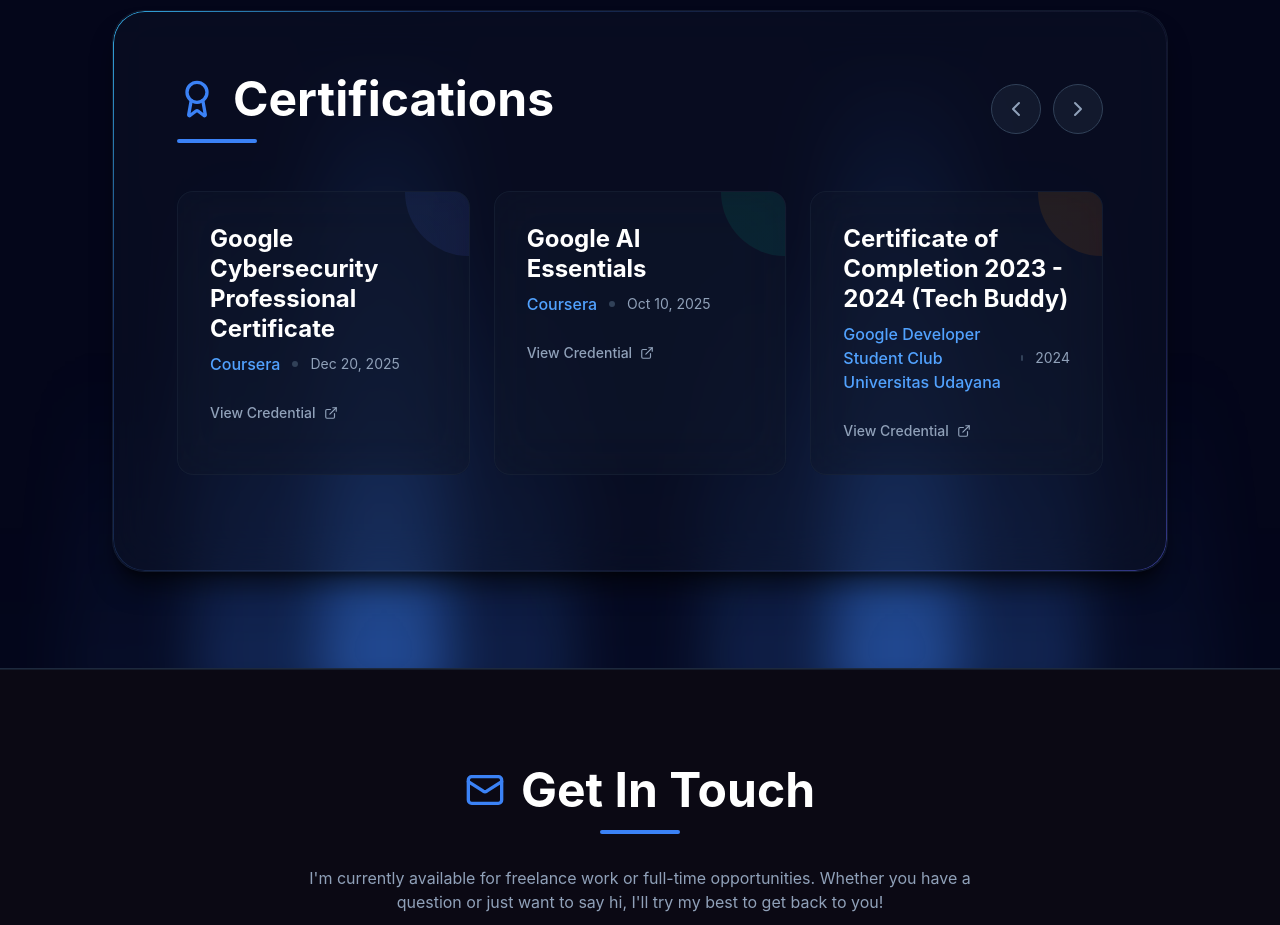
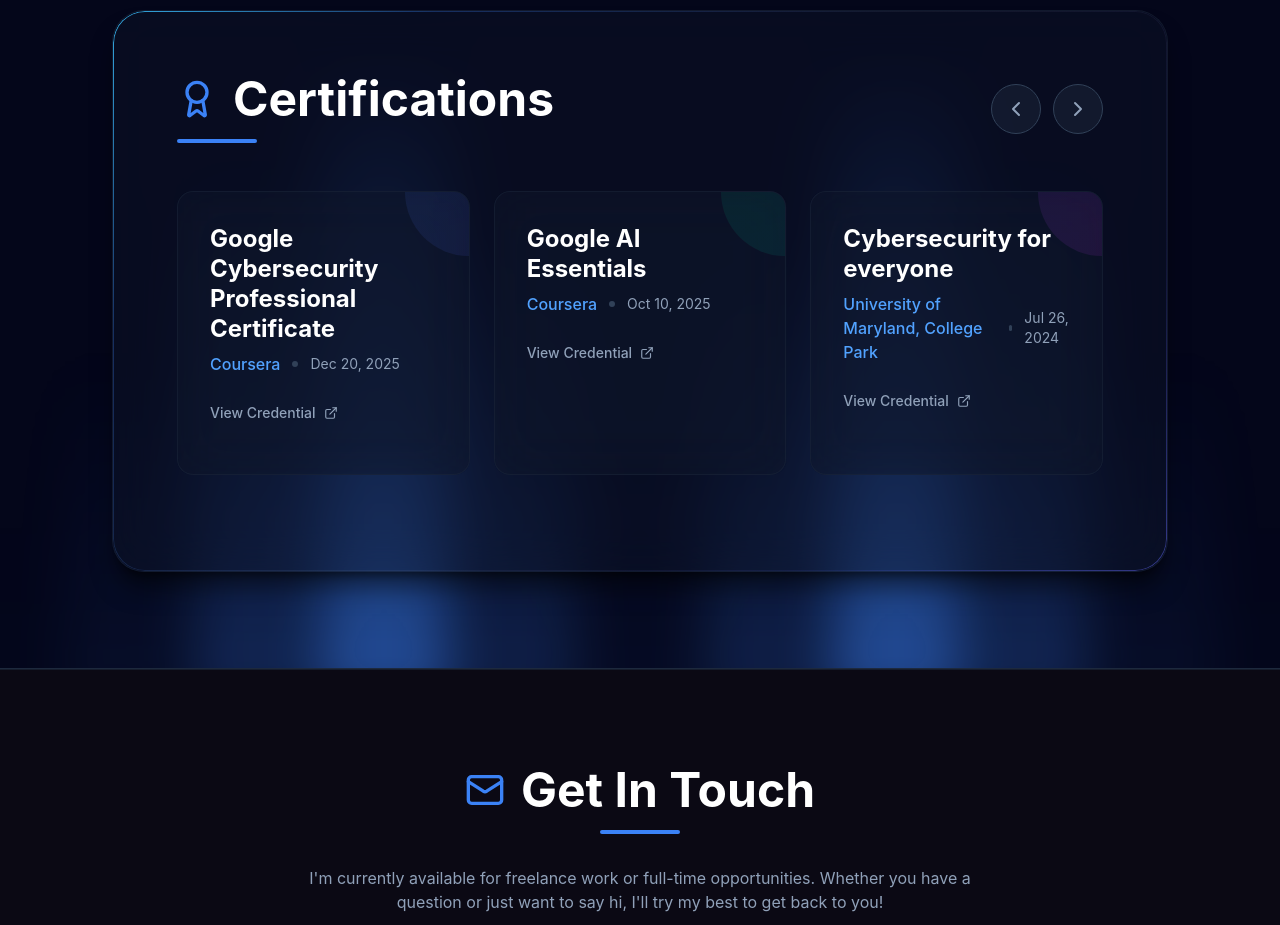
Before and after one commit to ravi-arnan/modern-portfolio, a React (Vite) app: page / in a window 1280 px wide. Shown: the part 9440-10365 px from the top of the page. Built offline with nearby package versions, Linux system fonts and the light colour scheme.

Commit message:
feat: Update certifications list by adding new entries and replacing existing ones.

```diff
--- a/src/components/Certifications.tsx
+++ b/src/components/Certifications.tsx
@@ -19,6 +19,20 @@
         color: "from-emerald-500 to-teal-500"
     },
     {
+        title: "Cybersecurity for everyone",
+        issuer: "University of Maryland, College Park",
+        date: "Jul 26, 2024",
+        link: "https://coursera.org/share/d9d79d476752e22786129c9ddc55fc24",
+        color: "from-purple-500 to-fuchsia-500"
+    },
+    {
+        title: "Alibaba Cloud Certified Developer",
+        issuer: "Alibaba Cloud",
+        date: "Jul 2024",
+        link: "https://drive.google.com/file/d/12i9spnMkRXV-cB0csPjtuwQ6VQauKqWN/view",
+        color: "from-orange-500 to-yellow-500"
+    },
+    {
         title: "Certificate of Completion 2023 - 2024 (Tech Buddy)",
         issuer: "Google Developer Student Club Universitas Udayana",
         date: "2024",
@@ -33,31 +47,17 @@
         color: "from-sky-500 to-blue-600"
     },
     {
-        title: "Advanced React Patterns",
-        issuer: "Frontend Masters",
-        date: "Jan 15, 2024",
-        link: "#",
+        title: "Learning the Basics of Project Management",
+        issuer: "Dicoding",
+        date: "Jan 19, 2024",
+        link: "https://www.dicoding.com/certificates/98XW25E54PM3",
         color: "from-purple-500 to-fuchsia-500"
     },
     {
-        title: "AWS Certified Developer – Associate",
-        issuer: "Amazon Web Services",
-        date: "Nov 22, 2023",
-        link: "#",
-        color: "from-orange-500 to-yellow-500"
-    },
-    {
-        title: "Advanced React Patterns",
-        issuer: "Frontend Masters",
-        date: "Jan 15, 2024",
-        link: "#",
-        color: "from-purple-500 to-fuchsia-500"
-    },
-    {
-        title: "AWS Certified Developer – Associate",
-        issuer: "Amazon Web Services",
-        date: "Nov 22, 2023",
-        link: "#",
+        title: "Getting Started with Programming in Kotlin",
+        issuer: "Dicoding",
+        date: "Dec 23, 2023",
+        link: "https://www.dicoding.com/certificates/0LZ029N50X65",
         color: "from-orange-500 to-yellow-500"
     }
 ];
```
